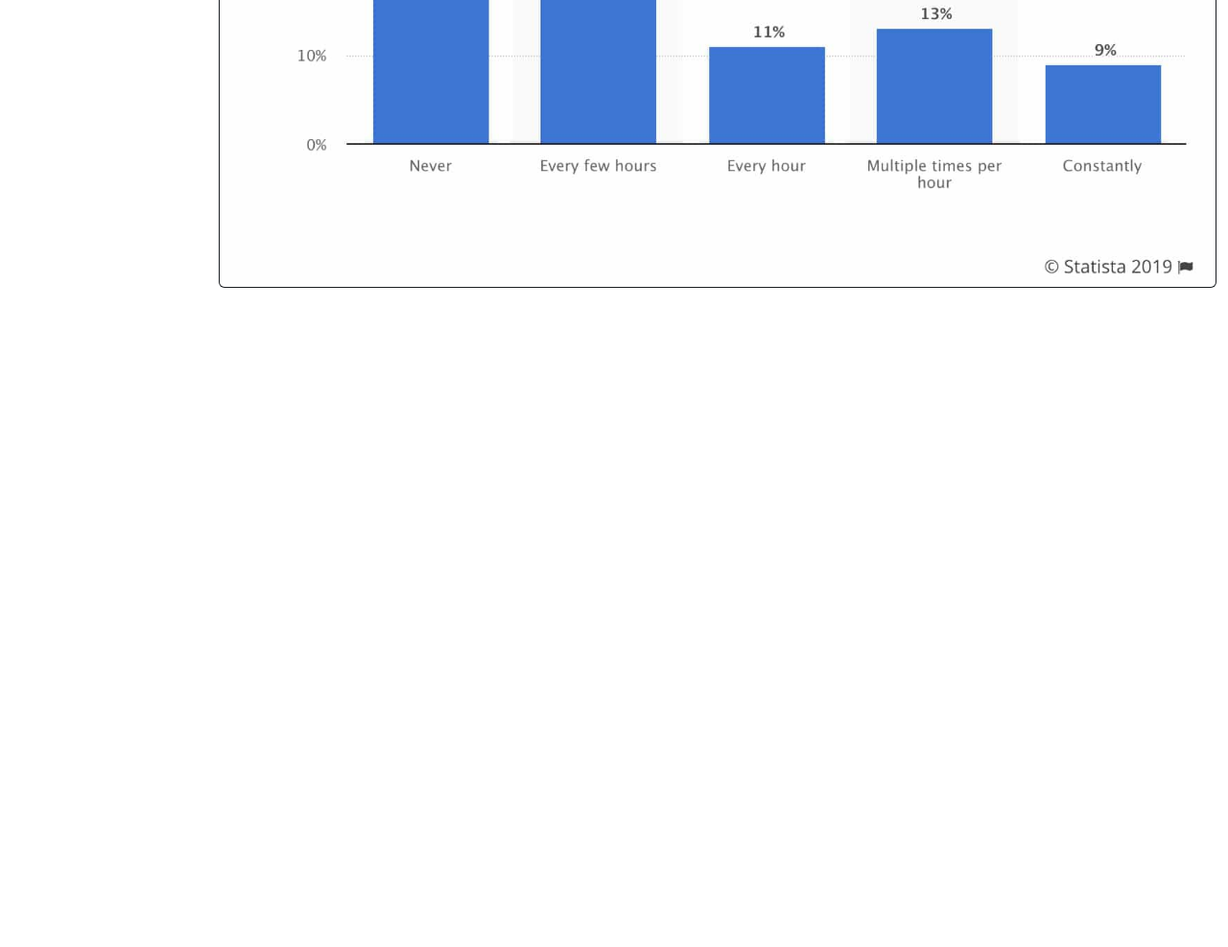
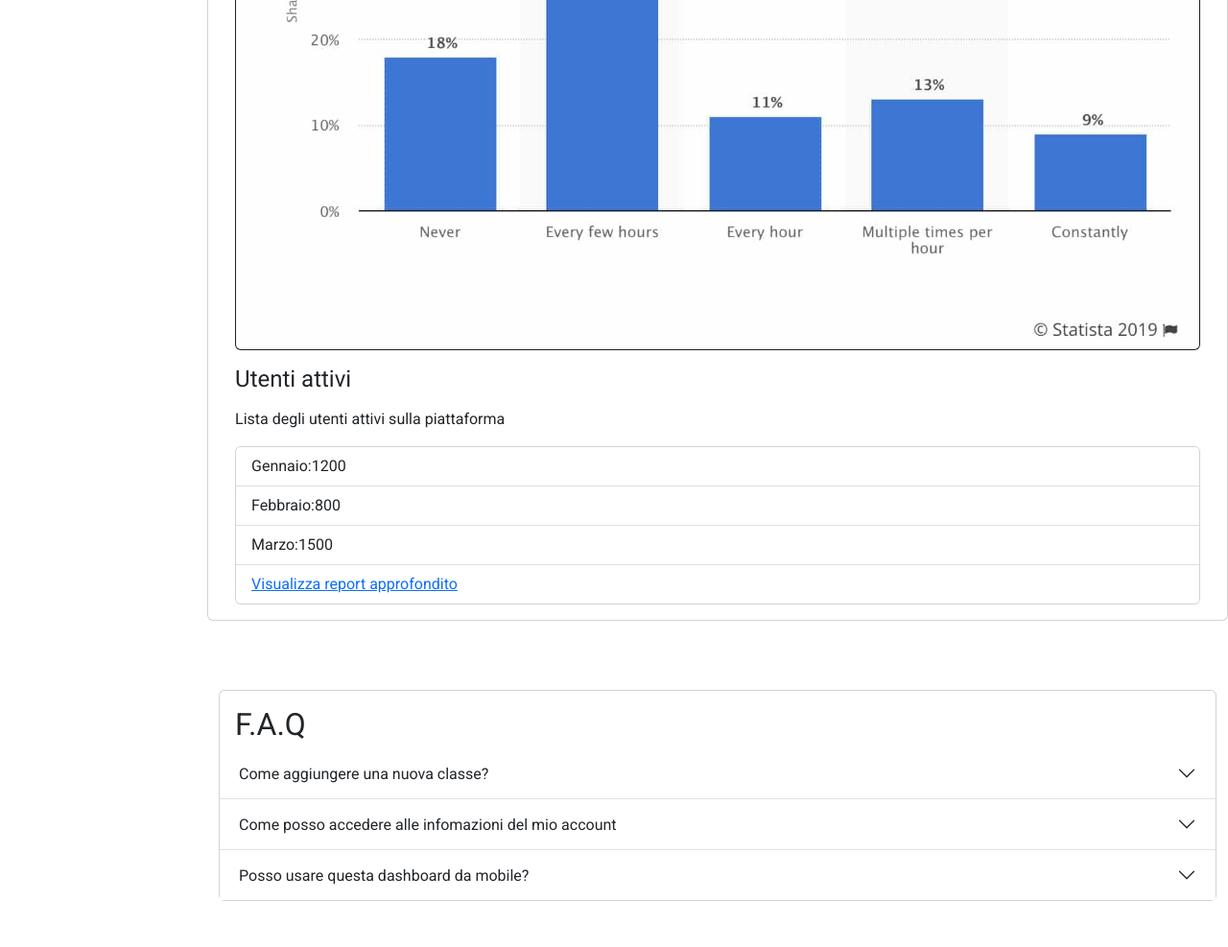
Before and after one commit to Alex100688/html-css-bootstrap-dashboard, a plain HTML site: page index.html in a window 1280 px wide. Shown: the part 1727-2714 px from the top of the page at 96% size. Before the commit the page ends 2027 px from the top, so only its background shows below. Drawn offline with nearby package versions, Linux system fonts and the light colour scheme.

Commit message:
Aggiunge ultima parte del main con l'accordion

```diff
--- a/css/main.css
+++ b/css/main.css
@@ -32,5 +32,5 @@
 }
 
 .ms-margin-graph{
-    margin: -5.5rem 0;
+    margin: 12.5rem 0;
 }
--- a/css/responsive.css
+++ b/css/responsive.css
@@ -30,6 +30,9 @@
 .ms-d-table{
     display:table-cell;
 }
+.ms-img-avatar{
+    max-width: 1.875rem;
+}
 }
 /* /responsive lg (min width 992px ) */
 /*/ responsive */
--- a/index.html
+++ b/index.html
@@ -113,7 +113,7 @@
             <section>
                 <div class="container-fluid">
                     <div class="row">
-                        <div class="col-12 ">
+                        <div class="col-12 ms.-">
                             <div class="card mt-4 ">
                                 <div class="card-body d-flex justify-content-between ms-height-card">
                                     <h2>Prossime classi</h2>
@@ -123,11 +123,11 @@
                             <table class="table ms-table ">
                                 <thead>
                                   <tr>
-                                    <th class="col-8 col-lg-6" >Nome</th>
+                                    <th class="col-xs-5 col-md-8 col-lg-6" >Nome</th>
                                     <th class="ms-d-table col-2 col-lg-2" >Data inizio</th>
                                     <th class=" ms-d-table col-1 col-lg-1" >ROI</th>
-                                    <th class="col-1 col-lg-1" >Stato</th>
-                                    <th class="col-3 col-lg-2" >Azioni</th>
+                                    <th class="col-xs-1 col-md-1 col-lg-1" >Stato</th>
+                                    <th class="col-xs-6 col-md-3 col-lg-2" >Azioni</th>
                                   </tr>
                                 </thead>
                                 <tbody>
@@ -142,7 +142,6 @@
                                         <input type="checkbox" class="btn-check" id="btncheck1" autocomplete="off">
                                         <label class="btn btn-outline-primary" for="btncheck1"><i class="fa-solid fa-trash"></i></label>
                                     </td>
-
                                   </tr>
                                   <tr>
                                     <th scope="row"><img class="ms-img-avatar mx-3" src="img/class-avatar.jpg" alt="avatar">Classe 76</th>
@@ -239,7 +238,7 @@
             <section class="">
                 <div class="container-fluid">
                     <div class="row">
-                        <div class="col-12">
+                        <div class="col-12 ">
                             <div class="card ms-card-todo  ">
                                 <div class="card-body ms-height-card">
                                     <h2 class=>Todo</h2>
@@ -264,17 +263,81 @@
             <section>
                 <div class="container-fluid">
                     <div class="row">
-                        <div class="col-12">
-                            <div class="card text-bg-dark ms-margin-graph">
-                                <img src="img/stats.jpeg" class="card-img" alt="...">
-                                <div class="card-img-overlay">
+                        <div class="card">
+                            <div class="card-body ms-margin-grapich ">
+                                <div class="col-12">
+                                    <div class="card text-bg-dark ">
+                                        <img src="img/stats.jpeg" class="card-img " alt="...">
+                                        <div class="card-img-overlay">
+                                        </div>
+                                    </div>
+                                    <h4 class="my-3">
+                                        Utenti attivi
+                                    </h4>
+                                        <p>Lista degli utenti attivi sulla piattaforma</p>
+                                    <div class="card" style="width: 100%;">
+                                        <ul class="list-group list-group-flush">
+                                          <li class="list-group-item">Gennaio:1200</li>
+                                          <li class="list-group-item">Febbraio:800</li>
+                                          <li class="list-group-item">Marzo:1500</li>
+                                          <li class="list-group-item"><a href="#">Visualizza report approfondito</a></li>
+                                        </ul>
+                                    </div>
                                 </div>
-                              </div>
+                            </div>
                         </div>
                     </div>
                 </div>
             </section>
             <!-- fine quarta section -->
+            <!-- inizio quinta section -->
+            <section>
+                <div class="container-fluid">
+                   <div class="row">
+                    <div class="col-12 my-5">
+                        <div class="card mt-4 ">
+                            <div class=" card-body  ms-height-card">
+                                <h2>F.A.Q</h2>
+                            </div>
+                            <div class="accordion accordion-flush" id="accordionFlushExample">
+                                <div class="accordion-item">
+                                  <h2 class="accordion-header" id="flush-headingOne">
+                                    <button class="accordion-button collapsed" type="button" data-bs-toggle="collapse" data-bs-target="#flush-collapseOne" aria-expanded="false" aria-controls="flush-collapseOne">
+                                        Come aggiungere una nuova classe?
+                                    </button>
+                                  </h2>
+                                  <div id="flush-collapseOne" class="accordion-collapse collapse" aria-labelledby="flush-headingOne" data-bs-parent="#accordionFlushExample">
+                                    <div class="accordion-body">Clicca sul + della tabella in alto a destra "Prossime classi"</div>
+                                  </div>
+                                </div>
+                                <div class="accordion-item">
+                                  <h2 class="accordion-header" id="flush-headingTwo">
+                                    <button class="accordion-button collapsed" type="button" data-bs-toggle="collapse" data-bs-target="#flush-collapseTwo" aria-expanded="false" aria-controls="flush-collapseTwo">
+                                       Come posso accedere alle infomazioni del mio account
+                                    </button>
+                                  </h2>
+                                  <div id="flush-collapseTwo" class="accordion-collapse collapse" aria-labelledby="flush-headingTwo" data-bs-parent="#accordionFlushExample">
+                                    <div class="accordion-body">Clicca sul + della tabella in alto a destra "Informazioni account"</div>
+                                  </div>
+                                </div>
+                                <div class="accordion-item">
+                                  <h2 class="accordion-header" id="flush-headingThree">
+                                    <button class="accordion-button collapsed" type="button" data-bs-toggle="collapse" data-bs-target="#flush-collapseThree" aria-expanded="false" aria-controls="flush-collapseThree">
+                                      Posso usare questa dashboard da mobile?
+                                    </button>
+                                  </h2>
+                                  <div id="flush-collapseThree" class="accordion-collapse collapse" aria-labelledby="flush-headingThree" data-bs-parent="#accordionFlushExample">
+                                    <div class="accordion-body">Clicca sul + della tabella in alto a destra "Impostazioni per mobile"</div>
+                                  </div>
+                                </div>
+                              </div>
+                        </div>
+                    </div>
+                   </div>
+                </div>
+            </section>
+            <!-- fine quinta section -->
+
 
         </main>
         <!-- fine main -->
```
